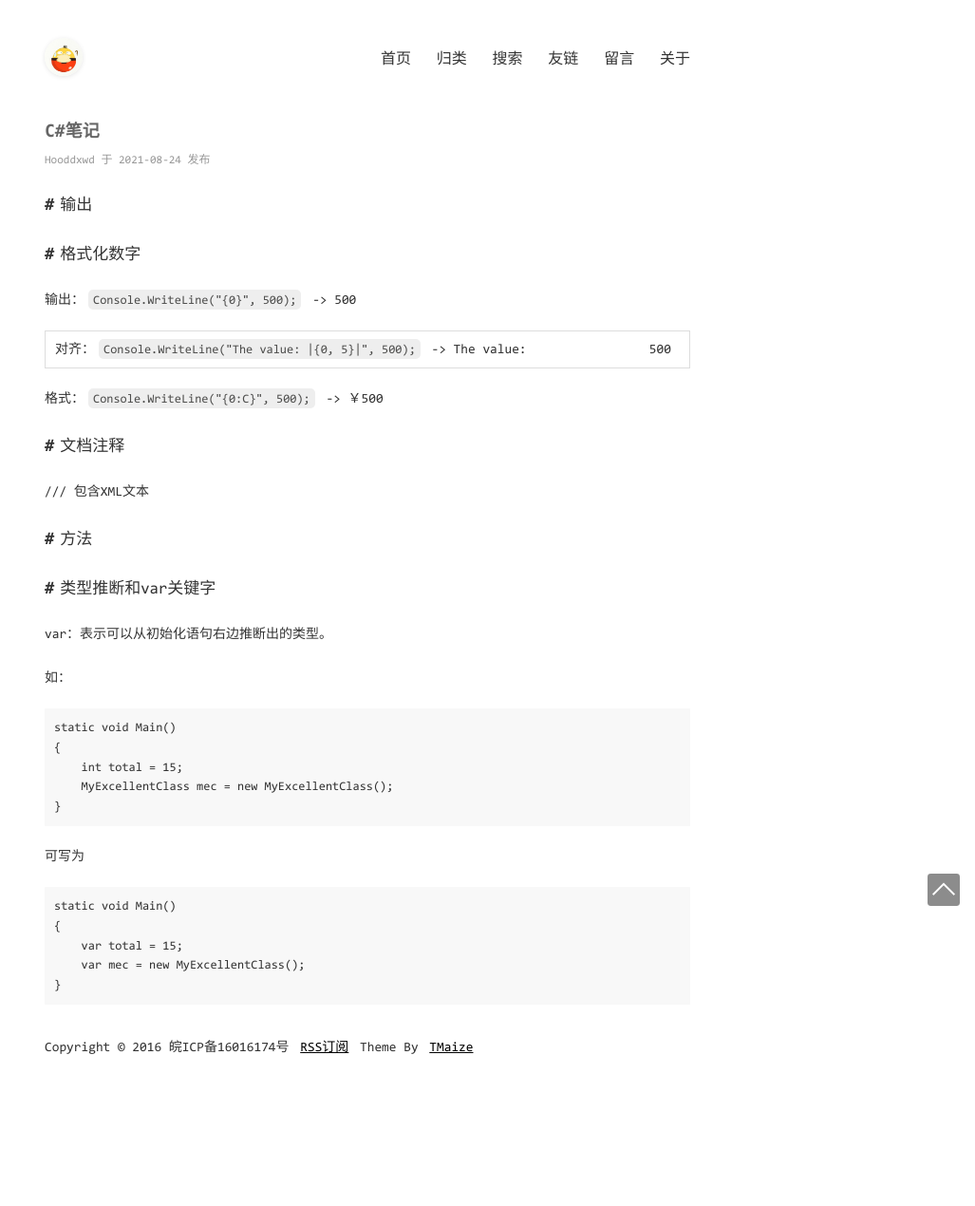
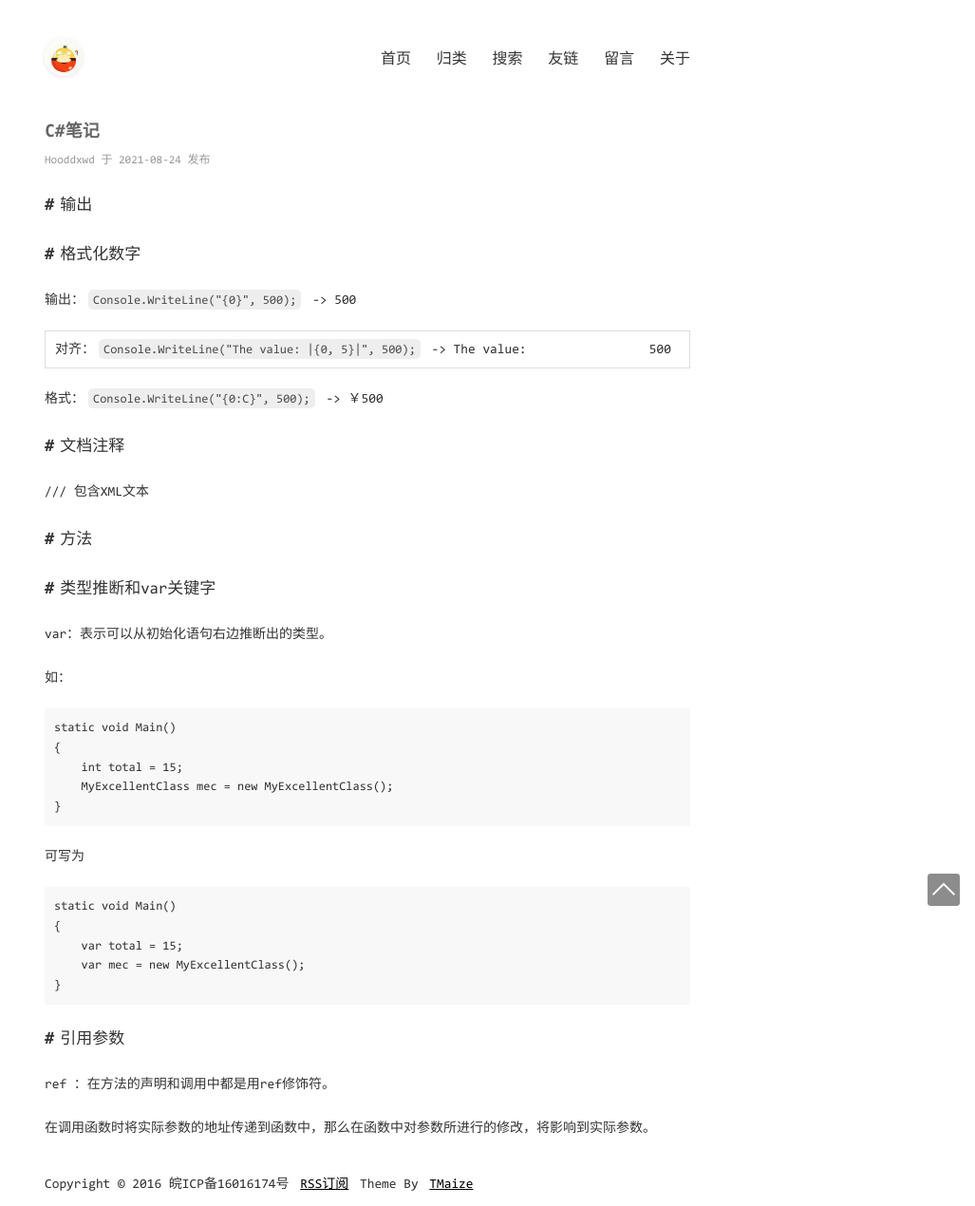
Before and after one commit to hooddxwd/hooddxwd.github.io, a Jekyll site: the page built from _posts/2021-08-24-C#学习笔记.md, in a window 1280 px wide. Shown: the whole page at 95% size, without its empty margins (253-1280 px from the left). Built offline with Jekyll 4.4.1, drawn with Linux system fonts in a browser that asks for light colours; comment, search, counter and statistics services are not loaded; before the commit the page ends 1126 px from its top, so only the background shows below that.

Commit message:
Update 2021-08-24-C#学习笔记.md

````diff
--- a/_posts/2021-08-24-C#学习笔记.md
+++ b/_posts/2021-08-24-C#学习笔记.md
@@ -38,3 +38,8 @@ static void Main()
     var mec = new MyExcellentClass();
 }
 ```
+
+## 引用参数
+ref ：在方法的声明和调用中都是用ref修饰符。
+
+在调用函数时将实际参数的地址传递到函数中，那么在函数中对参数所进行的修改，将影响到实际参数。
````
